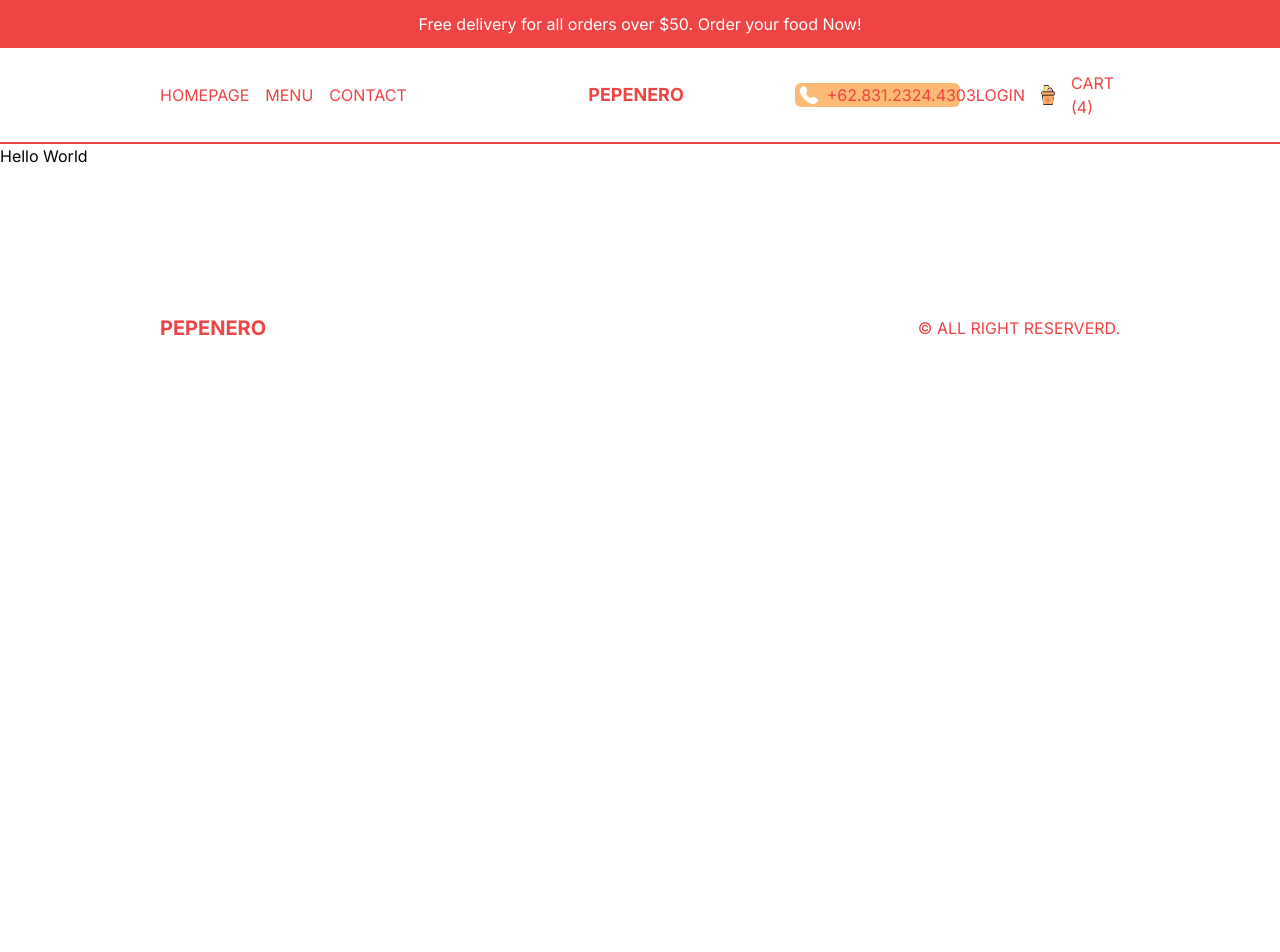
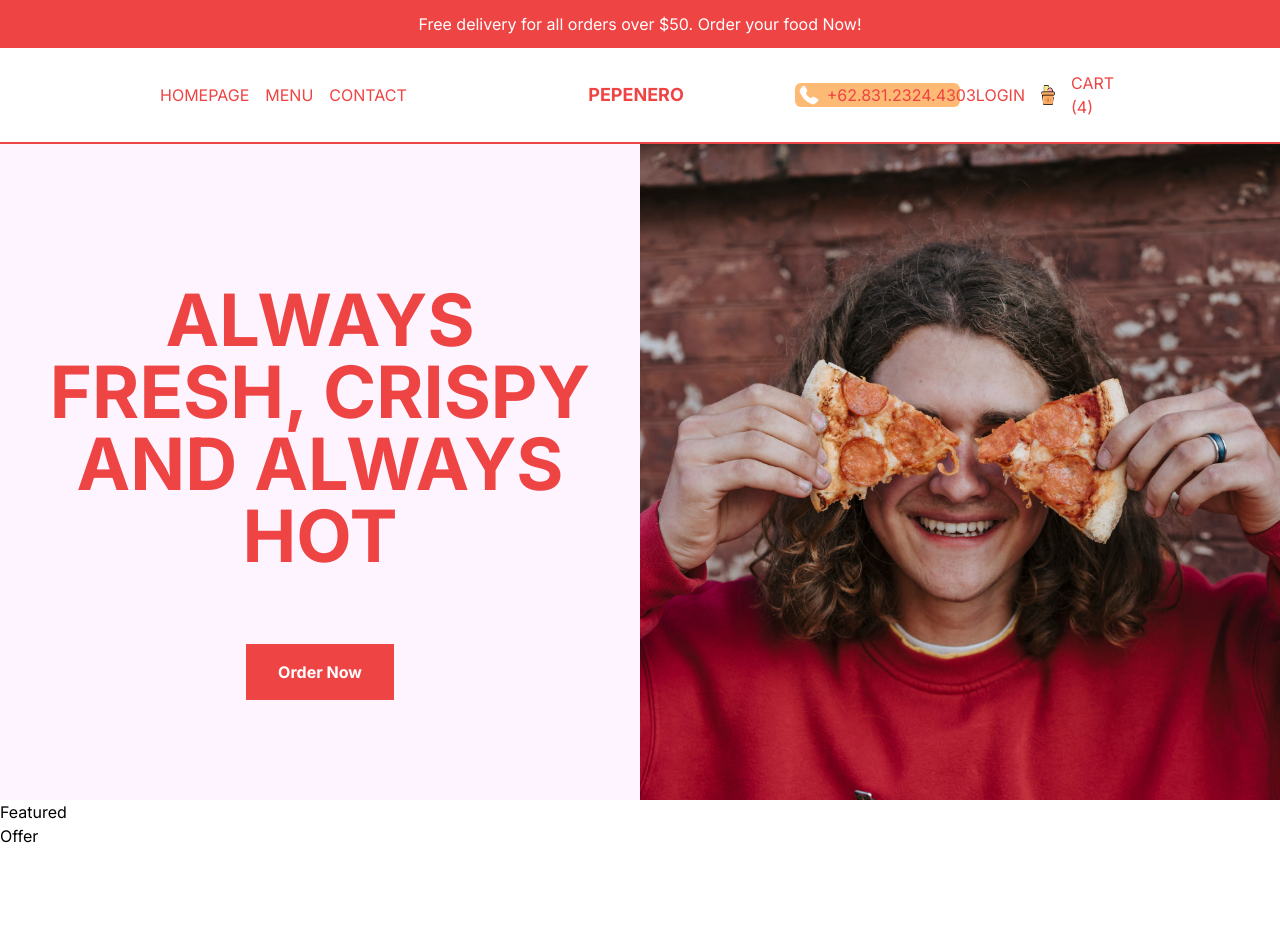
Before and after one commit to yogimp/Pepenero, a Next.js app: page / in a window 1280 px wide. Shown: the top 952 px of the page. Before the commit the page ends 800 px from the top, so only its background shows below. Built offline with nearby package versions, Linux system fonts and the light colour scheme.

Commit message:
Adding Slider Component

```diff
--- a/src/app/page.tsx
+++ b/src/app/page.tsx
@@ -1,8 +1,13 @@
+import Featured from "@/components/Featured";
+import Offer from "@/components/Offer";
+import Slider from "@/components/Slider";
 
 export default function Home() {
   return (
     <main>
-      Hello World
+      <Slider />
+      <Featured />
+      <Offer />
     </main>
   )
 }
--- /dev/null
+++ b/src/components/Featured.tsx
@@ -0,0 +1,11 @@
+import React from 'react'
+
+const Featured = () => {
+    return (
+        <div>
+            Featured
+        </div>
+    )
+}
+
+export default Featured
--- /dev/null
+++ b/src/components/Offer.tsx
@@ -0,0 +1,11 @@
+import React from 'react'
+
+const Offer = () => {
+    return (
+        <div>
+            Offer
+        </div>
+    )
+}
+
+export default Offer
--- /dev/null
+++ b/src/components/Slider.tsx
@@ -0,0 +1,52 @@
+'use client'
+
+import Image from 'next/image'
+import React, { useEffect, useState } from 'react'
+
+const data = [
+    {
+        id: 1,
+        title: 'Always fresh, crispy and always Hot',
+        image: '/slide1.png'
+    },
+    {
+        id: 2,
+        title: 'We delivery your order wherever you are',
+        image: '/slide2.png'
+    },
+    {
+        id: 3,
+        title: 'The best pizza to share with your family',
+        image: '/slide3.jpg'
+    },
+]
+
+const Slider = () => {
+
+    const [currentSlide, setCurrentSlide] = useState(0)
+
+    // useEffect( () => {
+    //     const interval = setInterval( () => {
+    //         setCurrentSlide(prev => (prev === data.length-1 ? 0 : prev + 1 ))
+    //     }, 4000)
+    //     return () => clearInterval(interval)
+    // },[])
+
+    return (
+        <div className='flex flex-col h-[calc(100vh-6rem)] md:h-[calc(100vh-9rem)] lg:flex-row bg bg-fuchsia-50'>
+            {/* TEXT CONTAINER */}
+            <div className='flex-1 flex items-center justify-center flex-col gap-8 text-red-500 font-bold'>
+                <h1 className='text-3xl text-center uppercase p-4 md:p-10 md:text-6xl xl:text-7xl'>
+                    {data[currentSlide].title}
+                </h1>
+                <button className='bg-red-500 text-white py-2 px-4 md:py-4 md:px-8'>Order Now</button>
+            </div>
+            {/* IMAGE CONTAINER */}
+            <div className='w-full flex-1 relative'>
+                <Image src={data[currentSlide].image} alt='slider' fill className='object-cover'/>
+            </div>
+        </div>
+    )
+}
+
+export default Slider
```
